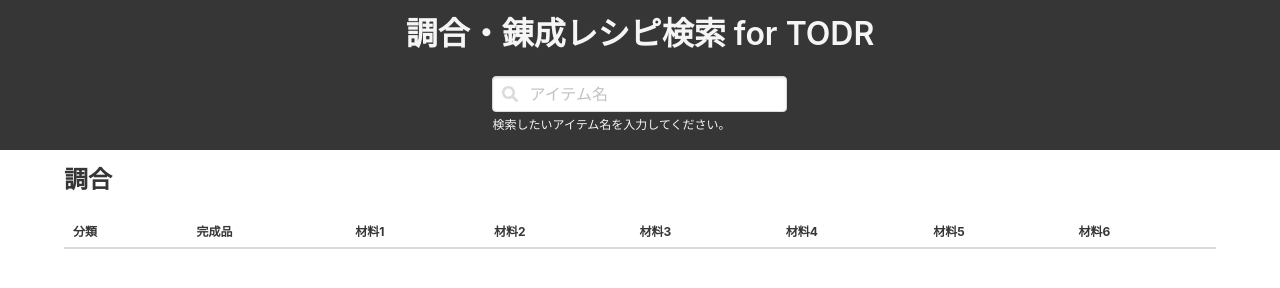
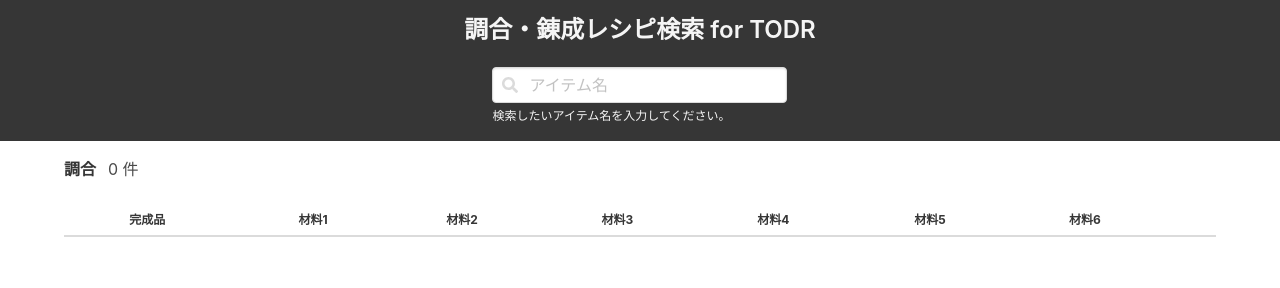
Before and after one commit to mhatayama/fushigen-todr-recipe, a website: page public/index.html in a window 1280 px wide. Drawn offline with nearby package versions, Linux system fonts and the light colour scheme.

Commit message:
件数表示を追加

```diff
--- a/public/index.html
+++ b/public/index.html
@@ -14,7 +14,7 @@
 <body>
   <section class="section hero is-dark">
     <div class="container">
-      <h1 class="title">
+      <h1 class="title is-size-4">
         調合・錬成レシピ検索 for TODR
       </h1>
       <form id="searchForm">
@@ -34,11 +34,20 @@
   </section>
   <section class="section">
     <div class="container">
-      <h2 class="title is-size-4">調合</h2>
+      <div class="level">
+        <div class="level-left">
+          <div class="level-item">
+            <strong>調合</strong>
+          </div>
+          <div class="level-item mixing-counter">
+            0 件
+          </div>
+        </div>
+      </div>
       <table class="table is-hoverable is-fullwidth is-striped is-size-7">
         <thead>
           <tr>
-            <th>分類</th>
+            <th></th>
             <th>完成品</th>
             <th>材料1</th>
             <th>材料2</th>
--- a/public/js/app.js
+++ b/public/js/app.js
@@ -2,6 +2,7 @@
 const elSearchTextInput = document.querySelector(".search-text");
 const elHelp = document.querySelector("p.help");
 const elRemoveIcon = document.querySelector(".icon-remove");
+const elMixingCounter = document.querySelector(".mixing-counter")
 const elMxingResult = document.querySelector("#mixing-result");
 
 qlForm.addEventListener("submit", getSearchResult);
@@ -26,6 +27,8 @@
       return res.json();
     })
     .then(json => {
+      elMixingCounter.innerHTML = `${json.length} 件`;
+
       if (json.length === 0) {
         elSearchTextInput.classList.add("is-danger");
         elHelp.innerHTML = "結果が見つかりませんでした。";
```
